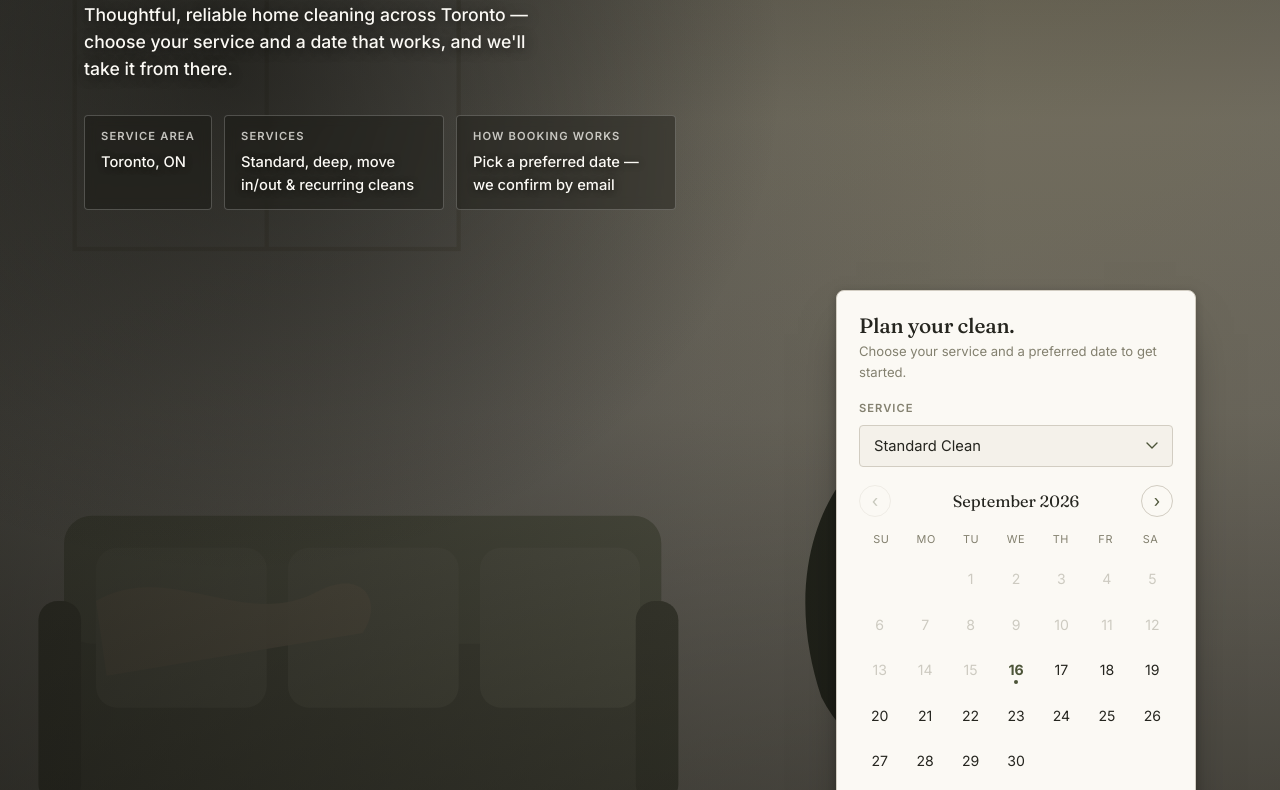
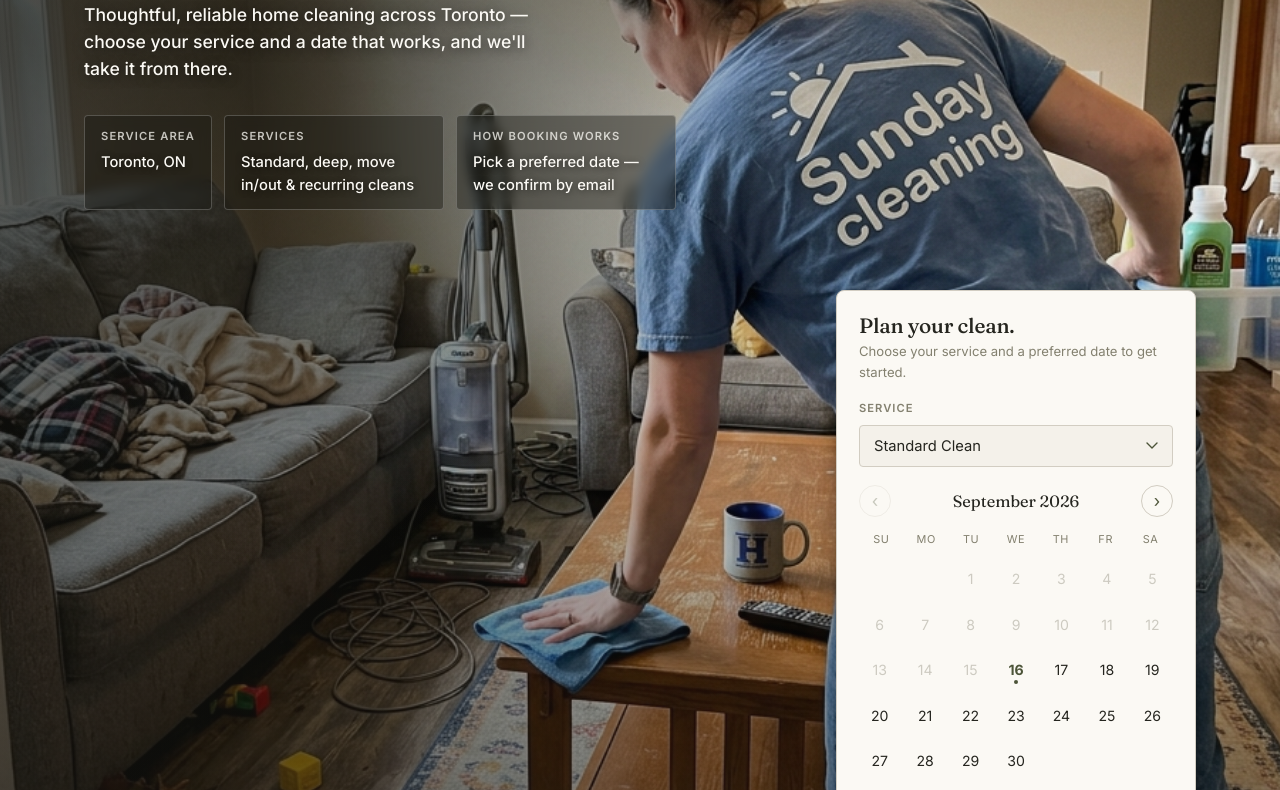
Before and after one commit to shemacleaning383-bit/work, a plain HTML site: page index.html in a window 1280 px wide. Shown: the part 364-1154 px from the top of the page. Drawn offline with Linux system fonts and the light colour scheme.

Commit message:
Use real hero photo as full-bleed background
Switch the hero background from the placeholder SVG to the real photo (assets/images/hero.jpg). Alt text and the existing full-bleed/overlay styling are unchanged.

```diff
--- a/index.html
+++ b/index.html
@@ -53,7 +53,7 @@
   <!-- ============================= SECTION 1 — HERO ============================= -->
   <section class="hero" id="top">
     <div class="hero__bg">
-      <img src="assets/images/hero.svg" alt="A Sunday Cleaning team member wiping down a coffee table in a lived-in living room, with a vacuum and cleaning supplies nearby." loading="eager">
+      <img src="assets/images/hero.jpg" alt="A Sunday Cleaning team member wiping down a coffee table in a lived-in living room, with a vacuum and cleaning supplies nearby." loading="eager">
     </div>
     <div class="hero__scrim" aria-hidden="true"></div>
 
```
Also changed, not shown: assets/images/hero.jpg (added).
